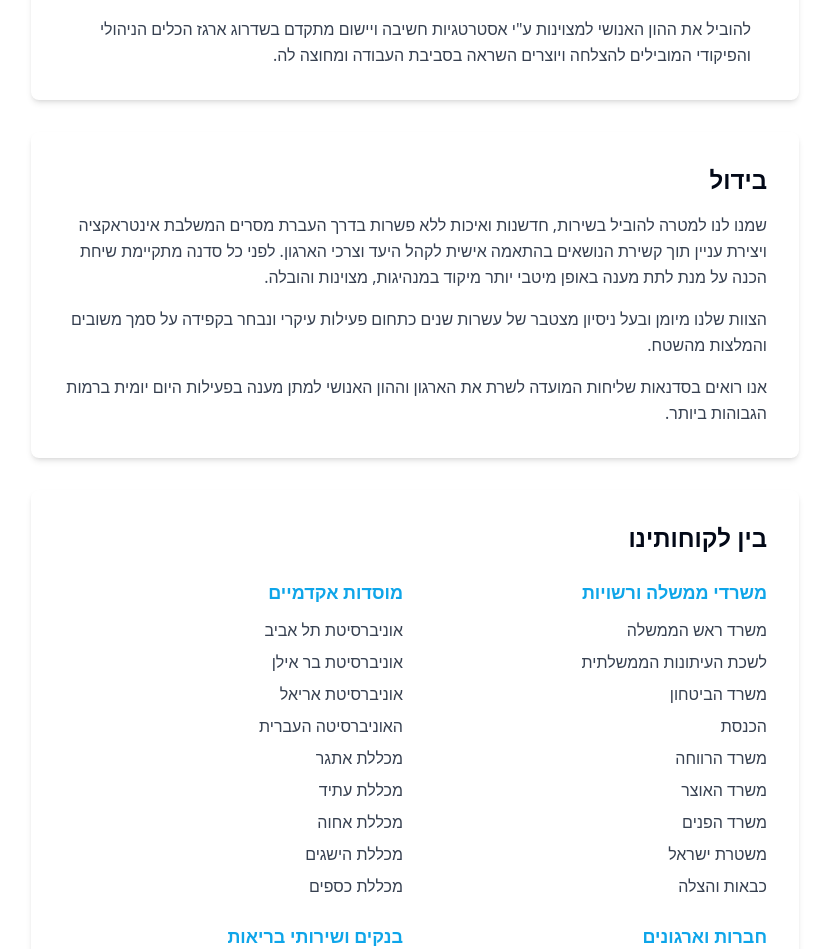
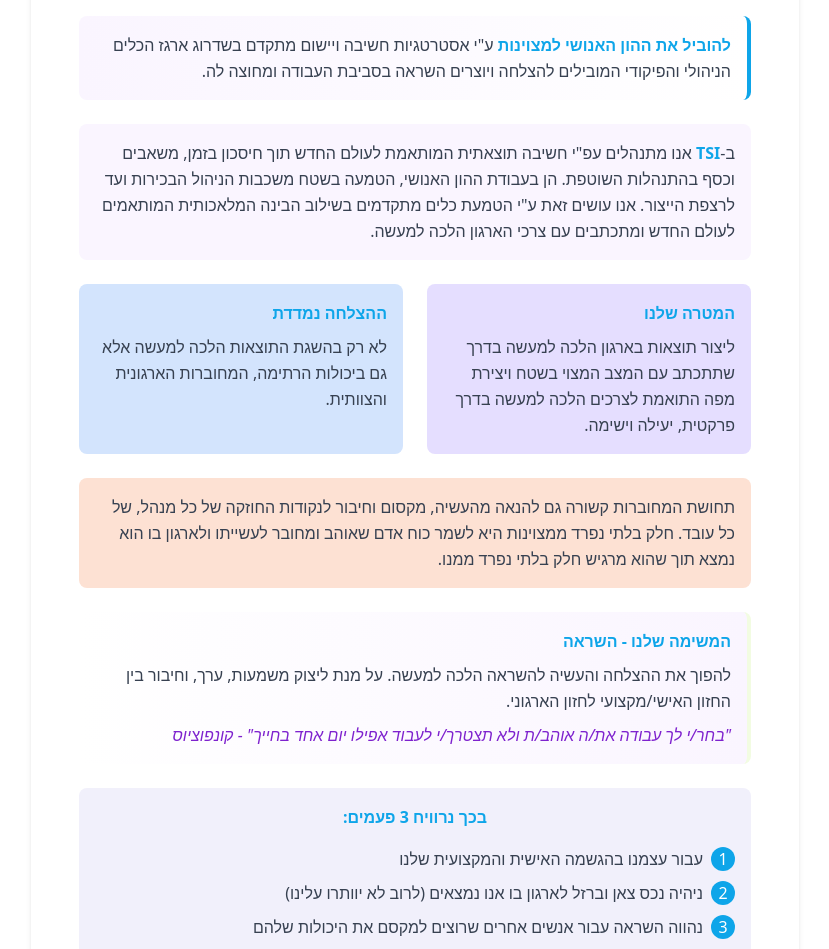
Before and after one commit to multifunnels/empowerhub-design, a React (Vite) app: page /about in a window 1280 px wide. Shown: the part 700-1649 px from the top of the page, without its empty margins (225-1054 px from the left). Built offline with nearby package versions, Linux system fonts and the light colour scheme.

Commit message:
Refactor: Update About page vision
Update the vision section on the About page with the new content.

```diff
--- a/src/pages/About.tsx
+++ b/src/pages/About.tsx
@@ -1,3 +1,4 @@
+
 import { Button } from "@/components/ui/button";
 import { Users, Target, MessageSquare, Menu } from "lucide-react";
 import { Link } from "react-router-dom";
@@ -81,9 +82,56 @@ TSI מונה עשרות מנחים מובילים בתחומם עם ניסיון
                 </div>
                 <Separator className="w-1/2 bg-[#9b87f5] h-0.5" />
               </div>
-              <p className="text-gray-700 leading-relaxed text-right max-w-2xl">
-                להוביל את ההון האנושי למצוינות ע"י אסטרטגיות חשיבה ויישום מתקדם בשדרוג ארגז הכלים הניהולי והפיקודי המובילים להצלחה ויוצרים השראה בסביבת העבודה ומחוצה לה.
-              </p>
+
+              <div className="text-gray-700 leading-relaxed text-right max-w-2xl space-y-6">
+                <p className="bg-gradient-to-r from-purple-50 to-white p-4 rounded-lg border-r-4 border-primary">
+                  <strong className="text-primary">להוביל את ההון האנושי למצוינות</strong> ע"י אסטרטגיות חשיבה ויישום מתקדם בשדרוג ארגז הכלים הניהולי והפיקודי המובילים להצלחה ויוצרים השראה בסביבת העבודה ומחוצה לה.
+                </p>
+
+                <p className="bg-purple-50 p-4 rounded-lg">
+                  ב-<strong className="text-primary">TSI</strong> אנו מתנהלים עפ"י חשיבה תוצאתית המותאמת לעולם החדש תוך חיסכון בזמן, משאבים וכסף בהתנהלות השוטפת. הן בעבודת ההון האנושי, הטמעה בשטח משכבות הניהול הבכירות ועד לרצפת הייצור. אנו עושים זאת ע"י הטמעת כלים מתקדמים בשילוב הבינה המלאכותית המותאמים לעולם החדש ומתכתבים עם צרכי הארגון הלכה למעשה.
+                </p>
+
+                <div className="grid md:grid-cols-2 gap-6">
+                  <div className="bg-[#E5DEFF] p-4 rounded-lg">
+                    <h3 className="font-semibold text-primary mb-2 text-right">המטרה שלנו</h3>
+                    <p>ליצור תוצאות בארגון הלכה למעשה בדרך שתתכתב עם המצב המצוי בשטח ויצירת מפה התואמת לצרכים הלכה למעשה בדרך פרקטית, יעילה וישימה.</p>
+                  </div>
+
+                  <div className="bg-[#D3E4FD] p-4 rounded-lg">
+                    <h3 className="font-semibold text-primary mb-2 text-right">ההצלחה נמדדת</h3>
+                    <p>לא רק בהשגת התוצאות הלכה למעשה אלא גם ביכולות הרתימה, המחוברות הארגונית והצוותית.</p>
+                  </div>
+                </div>
+
+                <p className="bg-[#FDE1D3] p-4 rounded-lg">
+                  תחושת המחוברות קשורה גם להנאה מהעשיה, מקסום וחיבור לנקודות החוזקה של כל מנהל, של כל עובד. חלק בלתי נפרד ממצוינות היא לשמר כוח אדם שאוהב ומחובר לעשייתו ולארגון בו הוא נמצא תוך שהוא מרגיש חלק בלתי נפרד ממנו.
+                </p>
+
+                <div className="bg-gradient-to-r from-white to-purple-50 p-4 rounded-lg border-r-4 border-secondary">
+                  <h3 className="font-semibold text-primary mb-2 text-right">המשימה שלנו - השראה</h3>
+                  <p>להפוך את ההצלחה והעשיה להשראה הלכה למעשה. על מנת ליצוק משמעות, ערך, וחיבור בין החזון האישי/מקצועי לחזון הארגוני.</p>
+                  <p className="mt-2 italic text-purple-700">"בחר/י לך עבודה את/ה אוהב/ת ולא תצטרך/י לעבוד אפילו יום אחד בחייך" - קונפוציוס</p>
+                </div>
+
+                <div className="bg-[#F1F0FB] p-4 rounded-lg mt-6">
+                  <h3 className="font-semibold text-center text-primary mb-4">בכך נרוויח 3 פעמים:</h3>
+                  <ul className="space-y-2">
+                    <li className="flex items-center gap-2">
+                      <span className="bg-primary text-white rounded-full w-6 h-6 flex items-center justify-center">1</span>
+                      <span>עבור עצמנו בהגשמה האישית והמקצועית שלנו</span>
+                    </li>
+                    <li className="flex items-center gap-2">
+                      <span className="bg-primary text-white rounded-full w-6 h-6 flex items-center justify-center">2</span>
+                      <span>ניהיה נכס צאן וברזל לארגון בו אנו נמצאים (לרוב לא יוותרו עלינו)</span>
+                    </li>
+                    <li className="flex items-center gap-2">
+                      <span className="bg-primary text-white rounded-full w-6 h-6 flex items-center justify-center">3</span>
+                      <span>נהווה השראה עבור אנשים אחרים שרוצים למקסם את היכולות שלהם</span>
+                    </li>
+                  </ul>
+                </div>
+              </div>
             </div>
           </section>
 
```
